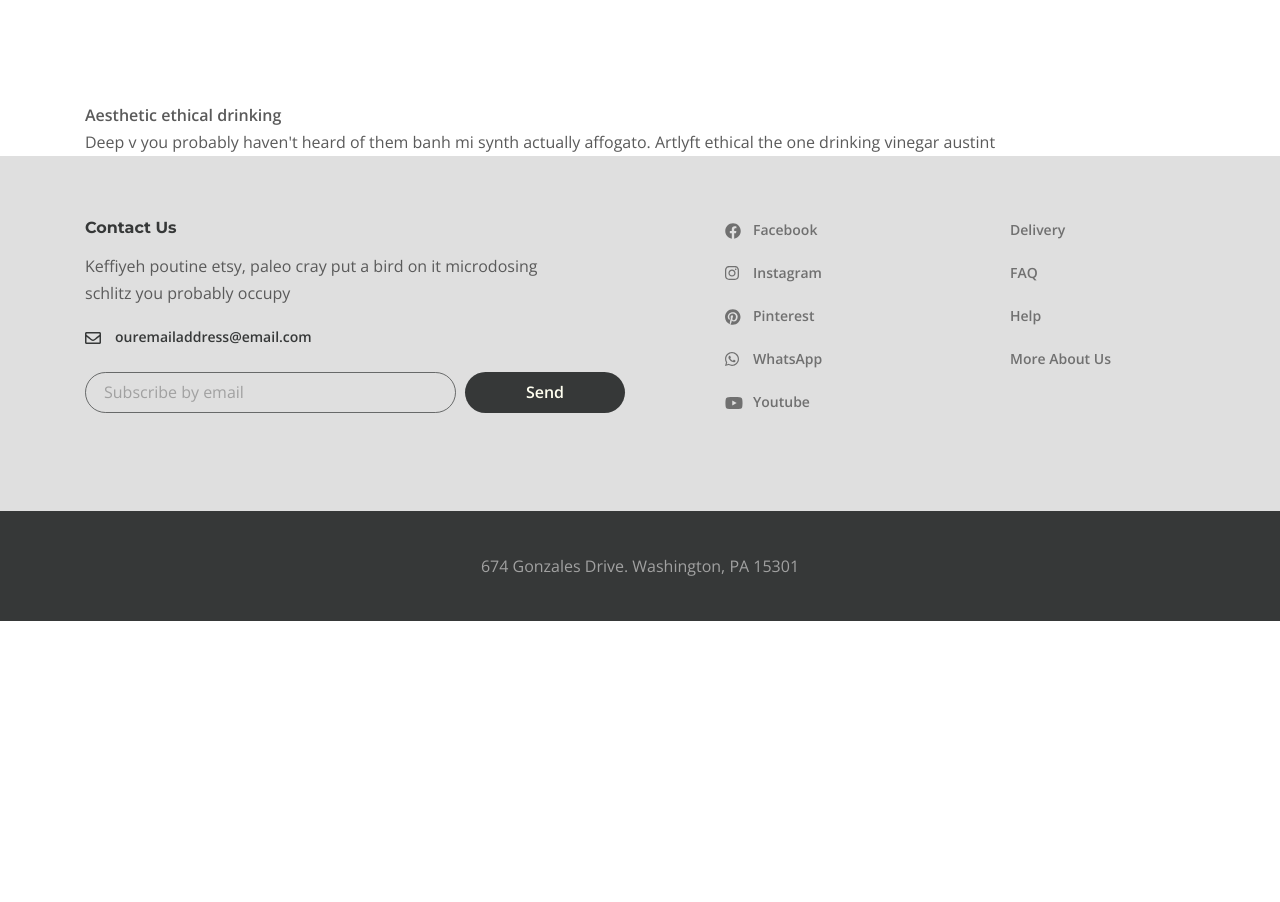
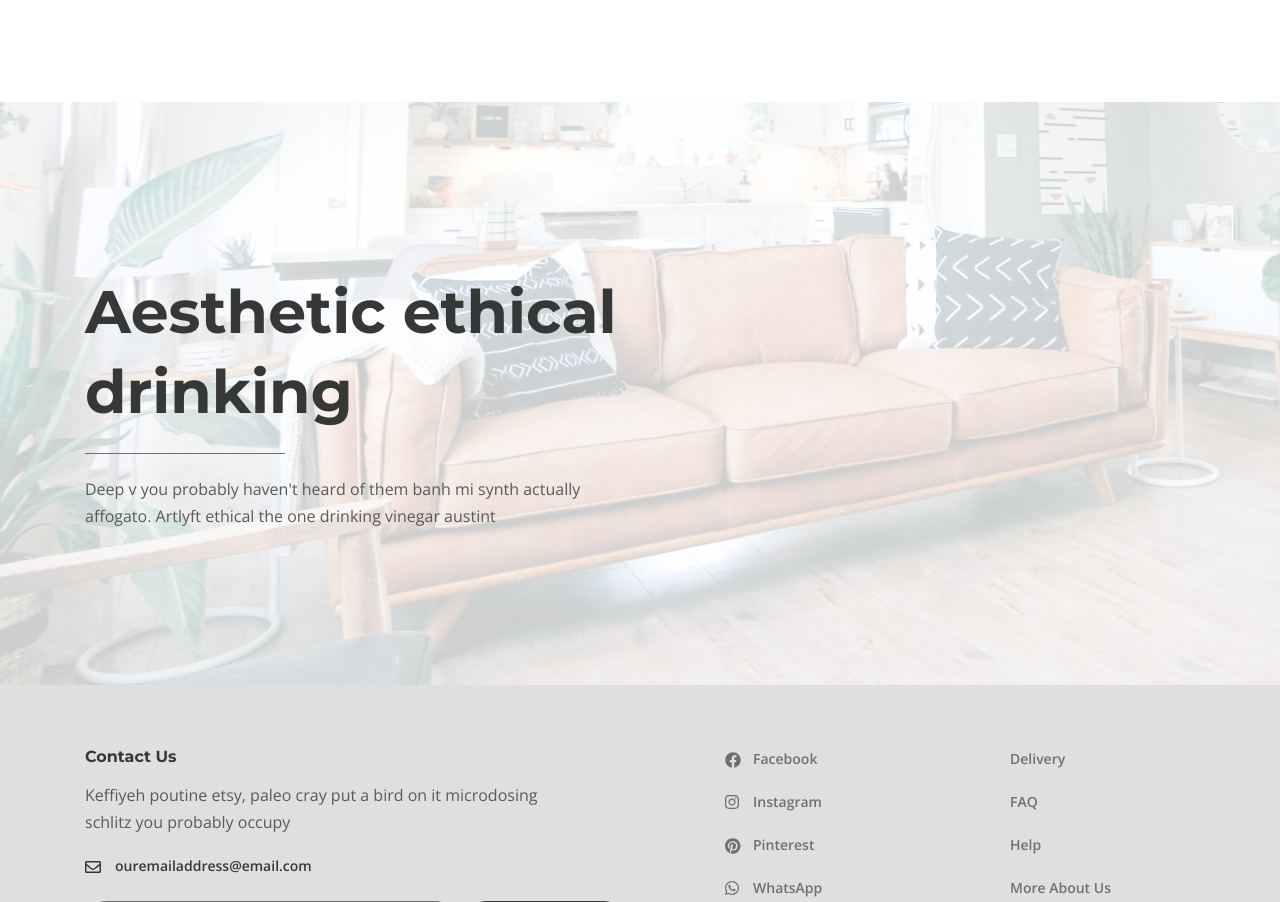
Before and after one commit to Joonysss/Furniture, a website: page app/index.html in a window 1280 px wide. Shown: the part 1615-2517 px from the top of the page. Before the commit the page ends 2236 px from the top, so only its background shows below. Drawn offline with nearby package versions, Linux system fonts and the light colour scheme.

Commit message:
style: add styles for decor section

```diff
--- a/app/scss/style.scss
+++ b/app/scss/style.scss
@@ -402,3 +402,33 @@
     color: #707070;
   }
 }
+
+.decor {
+  padding: 170px 0 155px;
+  background-image: url('../images/decor-bg.jpg');
+  background-repeat: no-repeat;
+  background-size: cover;
+
+  &__title {
+    position: relative;
+    @extend %title-font;
+    color: $title;
+    font-size: 60px;
+    line-height: 80px;
+    max-width: 730px;
+    padding-bottom: 22px;
+    margin-bottom: 22px;
+    &::after {
+      content: '';
+      position: absolute;
+      width: 200px;
+      height: 1px;
+      background-color: #6d7278;
+      bottom: 0;
+      left: 0;
+    }
+  }
+  &__text {
+    max-width: 540px;
+  }
+}
```
Also changed, not shown: app/css/style.min.css, app/images/decor-bg.jpg (added).
